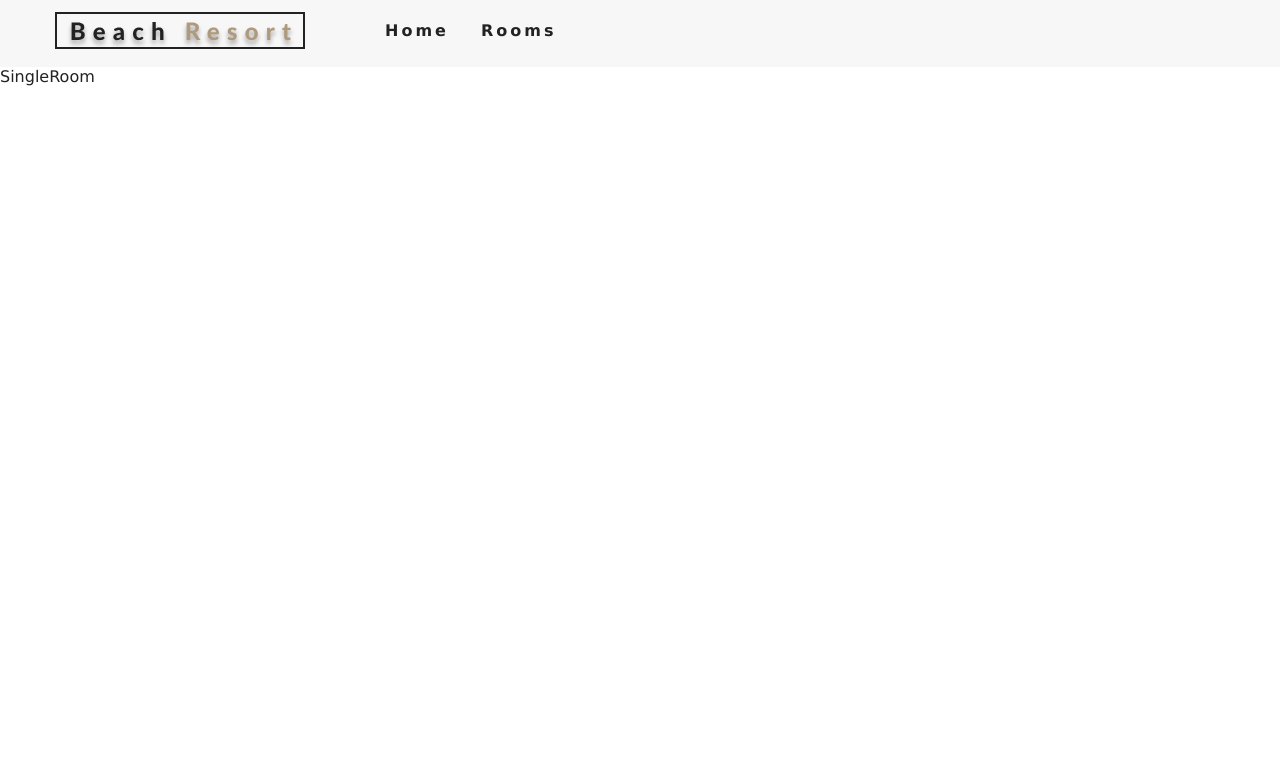
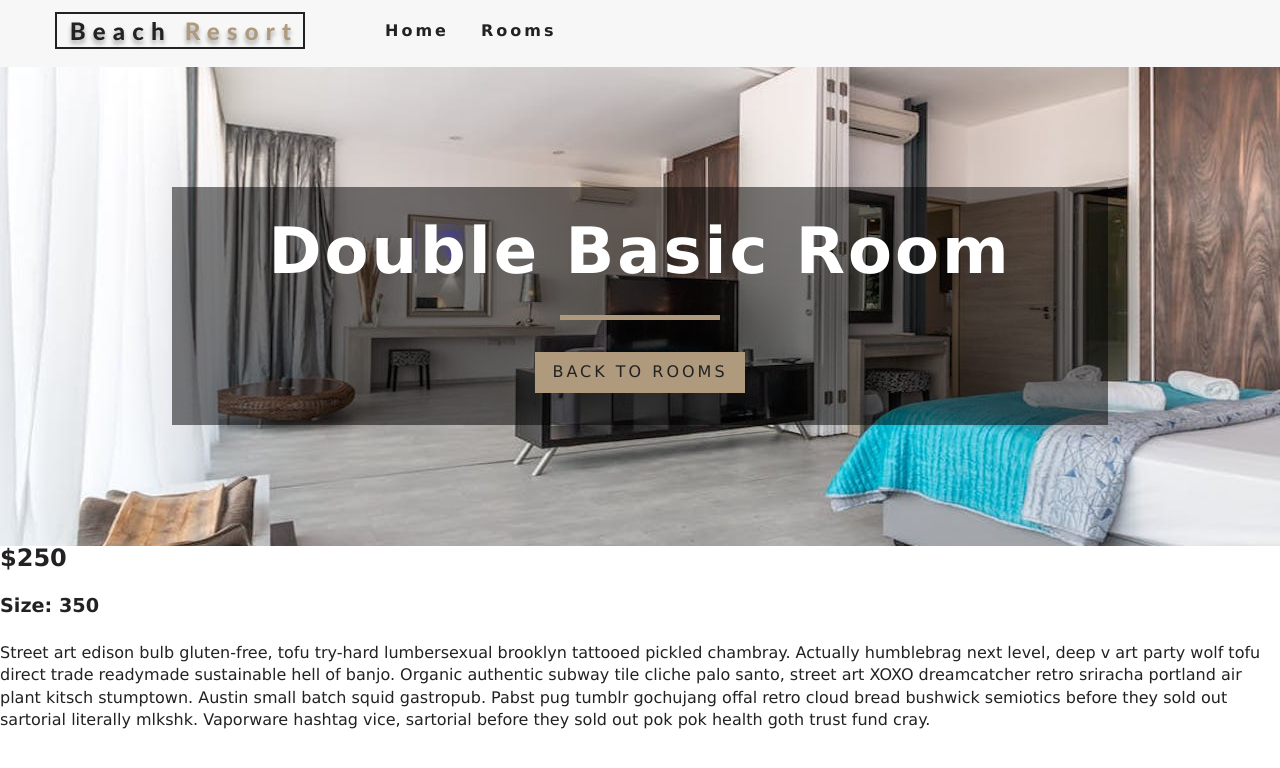
Before and after one commit to KelvinMitaki/Beach-Resort, a React (Create React App) app: page /rooms/double-basic in a window 1280 px wide. Shown: the top 768 px of the page. Built offline with nearby package versions, Linux system fonts and the light colour scheme.

Commit message:
added room component to render each room explicitly and aslo added styled components to handle dynamic styling

```diff
--- a/package.json
+++ b/package.json
@@ -12,7 +12,8 @@
     "react-redux": "^7.2.0",
     "react-router-dom": "^5.1.2",
     "react-scripts": "3.4.1",
-    "redux": "^4.0.5"
+    "redux": "^4.0.5",
+    "styled-components": "^5.1.0"
   },
   "scripts": {
     "start": "react-scripts start",
--- a/src/App.js
+++ b/src/App.js
@@ -21,7 +21,7 @@ class App extends React.Component {
           <Switch>
             <Route path="/" exact component={Home} />
             <Route path="/rooms" exact component={Rooms} />
-            <Route path="/rooms/:roomId" exact component={SingleRoom} />
+            <Route path="/rooms/:slug" exact component={SingleRoom} />
             <Route component={Error} />
           </Switch>
         </BrowserRouter>
--- a/src/components/FeaturedRooms.js
+++ b/src/components/FeaturedRooms.js
@@ -1,9 +1,32 @@
 import React, { Component } from "react";
+import Room from "./Room";
+import Title from "./Title";
+import { connect } from "react-redux";
 
 export class FeaturedRooms extends Component {
+  renderFeaturedRooms = () => {
+    return this.props.featuredRooms.map((featuredRoom) => {
+      return (
+        <React.Fragment key={featuredRoom.id}>
+          <Room {...featuredRoom} />
+        </React.Fragment>
+      );
+    });
+  };
   render() {
-    return <div></div>;
+    return (
+      <section className="featured-rooms">
+        <Title title="Featured Rooms" />
+        <div className="featured-rooms-center">
+          {this.renderFeaturedRooms()}
+        </div>
+      </section>
+    );
   }
 }
-
-export default FeaturedRooms;
+const mapStateToProps = (state) => {
+  return {
+    featuredRooms: state.roomsReducer.featuredRooms,
+  };
+};
+export default connect(mapStateToProps)(FeaturedRooms);
--- /dev/null
+++ b/src/components/Room.js
@@ -0,0 +1,23 @@
+import React from "react";
+import { Link } from "react-router-dom";
+
+const Room = (props) => {
+  return (
+    <article className="room">
+      <div className="img-container">
+        <img src={props.images[0]} alt={props.name} />
+        <div className="price-top">
+          <h6>${props.price}</h6>
+          <p>per night</p>
+        </div>
+        <Link to={`/rooms/${props.slug}`} className="btn-primary room-link">
+          Features
+        </Link>
+      </div>
+
+      <p className="room-info">{props.name}</p>
+    </article>
+  );
+};
+
+export default Room;
--- /dev/null
+++ b/src/components/StyledHero.js
@@ -0,0 +1,10 @@
+import styled from "styled-components";
+const StyledHero = styled.header`
+  min-height: 60vh;
+  background: url(${(props) => props.image}) center/cover no-repeat;
+  display: flex;
+  align-items: center;
+  justify-content: center;
+`;
+
+export default StyledHero;
--- a/src/pages/Home.js
+++ b/src/pages/Home.js
@@ -3,6 +3,7 @@ import Hero from "../components/Hero";
 import Banner from "../components/Banner";
 import { Link } from "react-router-dom";
 import Services from "../components/Services";
+import FeaturedRooms from "../components/FeaturedRooms";
 
 const Home = () => {
   return (
@@ -18,6 +19,7 @@ const Home = () => {
         </Banner>
       </Hero>
       <Services />
+      <FeaturedRooms />
     </React.Fragment>
   );
 };
--- a/src/pages/SingleRoom.js
+++ b/src/pages/SingleRoom.js
@@ -1,9 +1,48 @@
 import React, { Component } from "react";
+import { connect } from "react-redux";
+import { Link } from "react-router-dom";
+import Banner from "../components/Banner";
+import StyledHero from "../components/StyledHero";
 
 export class SingleRoom extends Component {
   render() {
-    return <div>SingleRoom</div>;
+    if (this.props.singleRoom) {
+      console.log(this.props.singleRoom);
+      const { name, description, price, size, images } = this.props.singleRoom;
+      return (
+        <div>
+          <StyledHero image={images[0]}>
+            <Banner title={`${name} room`}>
+              <Link to="/rooms" className="btn-primary">
+                Back To Rooms
+              </Link>
+            </Banner>
+          </StyledHero>
+          <h3>${price}</h3>
+          <h4>Size: {size}</h4>
+          <p>{description}</p>
+        </div>
+      );
+    } else {
+      return (
+        <div className="error">
+          <h3>No such rooms could be found</h3>
+          <Link to="/rooms" className="btn-primary">
+            Back To Rooms
+          </Link>
+        </div>
+      );
+    }
   }
 }
+const mapStateToProps = (state, ownProps) => {
+  console.log(ownProps.match.params.slug);
+  const singleRoom = state.roomsReducer.rooms.find(
+    (room) => room.slug === ownProps.match.params.slug
+  );
 
-export default SingleRoom;
+  return {
+    singleRoom,
+  };
+};
+export default connect(mapStateToProps)(SingleRoom);
```
Also changed, not shown: src/components/Loading.js (added, +11 -0 lines), 1 other file (tests, documents, lock files or other folders).
